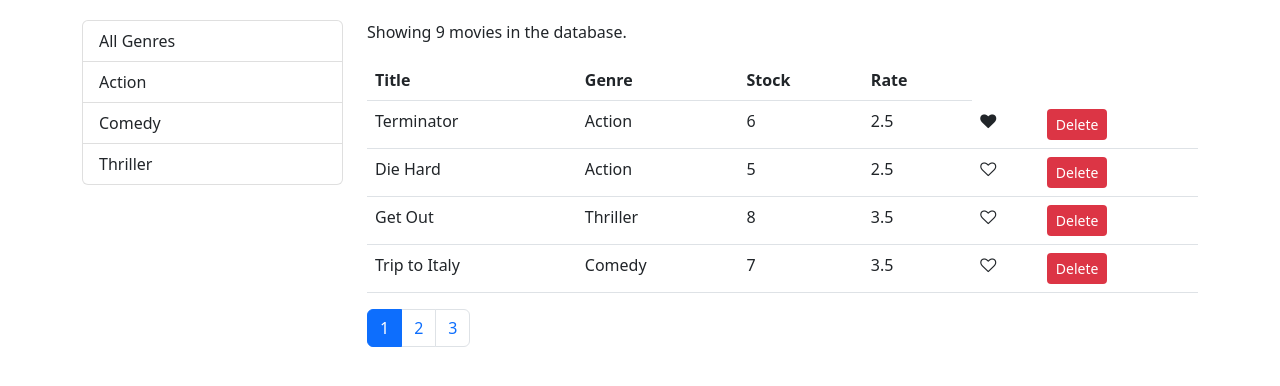
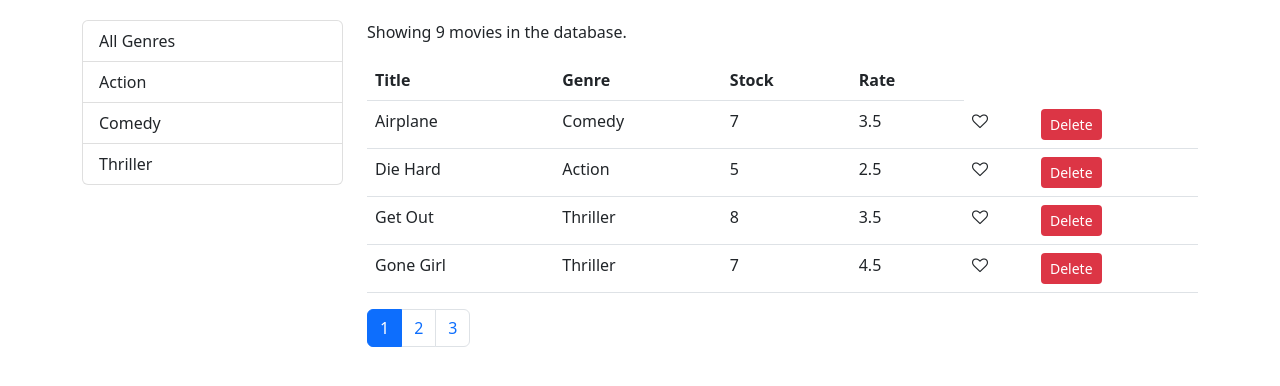
Before and after one commit to mhemanthkmr/vidly-react, a React (Create React App) app: page / in a window 1280 px wide. Shown: the top 386 px of the page. Built offline with nearby package versions, Linux system fonts and the light colour scheme.

Commit message:
Implemented Sorting No Error Succesfully runned

```diff
--- a/src/components/moviesComponent.jsx
+++ b/src/components/moviesComponent.jsx
@@ -5,15 +5,17 @@
 import ListGroup from "./common/listGroup";
 import Pagination from "./common/pagination";
 import MoviesList from "./moviesList";
+import _ from "lodash";
 class Movies extends Component {
   state = {
     movies: [],
     genres: [],
     pageSize: 4,
     currentPage: 1,
+    sortColumn: { path: "title", order: "asc" },
   };
   componentDidMount() {
-    const genres = [{ name: "All Genres", _id: "all genres" }, ...getGenres()];
+    const genres = [{ name: "All Genres", _id: "" }, ...getGenres()];
     this.setState({ movies: getMovies(), genres: genres });
   }
   handleLike = (movie) => {
@@ -33,6 +35,17 @@
   handleGenreSelect = (genre) => {
     this.setState({ selectGenre: genre, currentPage: 1 });
   };
+  handleSort = (path) => {
+    const sortColumn = { ...this.state.sortColumn };
+    if (sortColumn.path === path) {
+      sortColumn.order = sortColumn.order === "asc" ? "desc" : "asc";
+    } else {
+      sortColumn.path = path;
+      sortColumn.order = "asc";
+      sortColumn.order = sortColumn.order === "asc" ? "desc" : "asc";
+    }
+    this.setState({ sortColumn });
+  };
   render() {
     const { length } = this.state.movies;
     const {
@@ -40,16 +53,18 @@
       currentPage,
       selectGenre,
       movies: allMovies,
+      sortColumn,
     } = this.state;
     if (length === 0) {
       return <p>There is No Movies in the Database.</p>;
     }
     const filtered =
-      selectGenre && selectGenre._id !== "all genres"
+      selectGenre && selectGenre._id
         ? allMovies.filter((m) => m.genre._id === selectGenre._id)
         : allMovies;
-    console.log(selectGenre);
-    const movies = paginate(filtered, currentPage, pageSize);
+
+    const sorted = _.orderBy(filtered, [sortColumn.path], [sortColumn.order]);
+    const movies = paginate(sorted, currentPage, pageSize);
 
     return (
       <div className="row">
@@ -66,6 +81,7 @@
             onDelete={this.handleDelete}
             movies={movies}
             onLike={this.handleLike}
+            onSort={this.handleSort}
           />
           <Pagination
             itemsCount={filtered.length}
--- a/src/components/moviesList.jsx
+++ b/src/components/moviesList.jsx
@@ -1,15 +1,15 @@
 import React from "react";
 import Like from "./common/likeComponent";
 const MoviesList = (props) => {
-  const { onDelete, movies, onLike } = props;
+  const { onDelete, movies, onLike, onSort } = props;
   return (
     <table className="table">
       <thead>
         <tr>
-          <th>Title</th>
-          <th>Genre</th>
-          <th>Stock</th>
-          <th>Rate</th>
+          <th onClick={() => onSort("title")}>Title</th>
+          <th onClick={() => onSort("genre.name")}>Genre</th>
+          <th onClick={() => onSort("numberInStock")}>Stock</th>
+          <th onClick={() => onSort("dailyRentalRate")}>Rate</th>
         </tr>
       </thead>
       <tbody>
```
